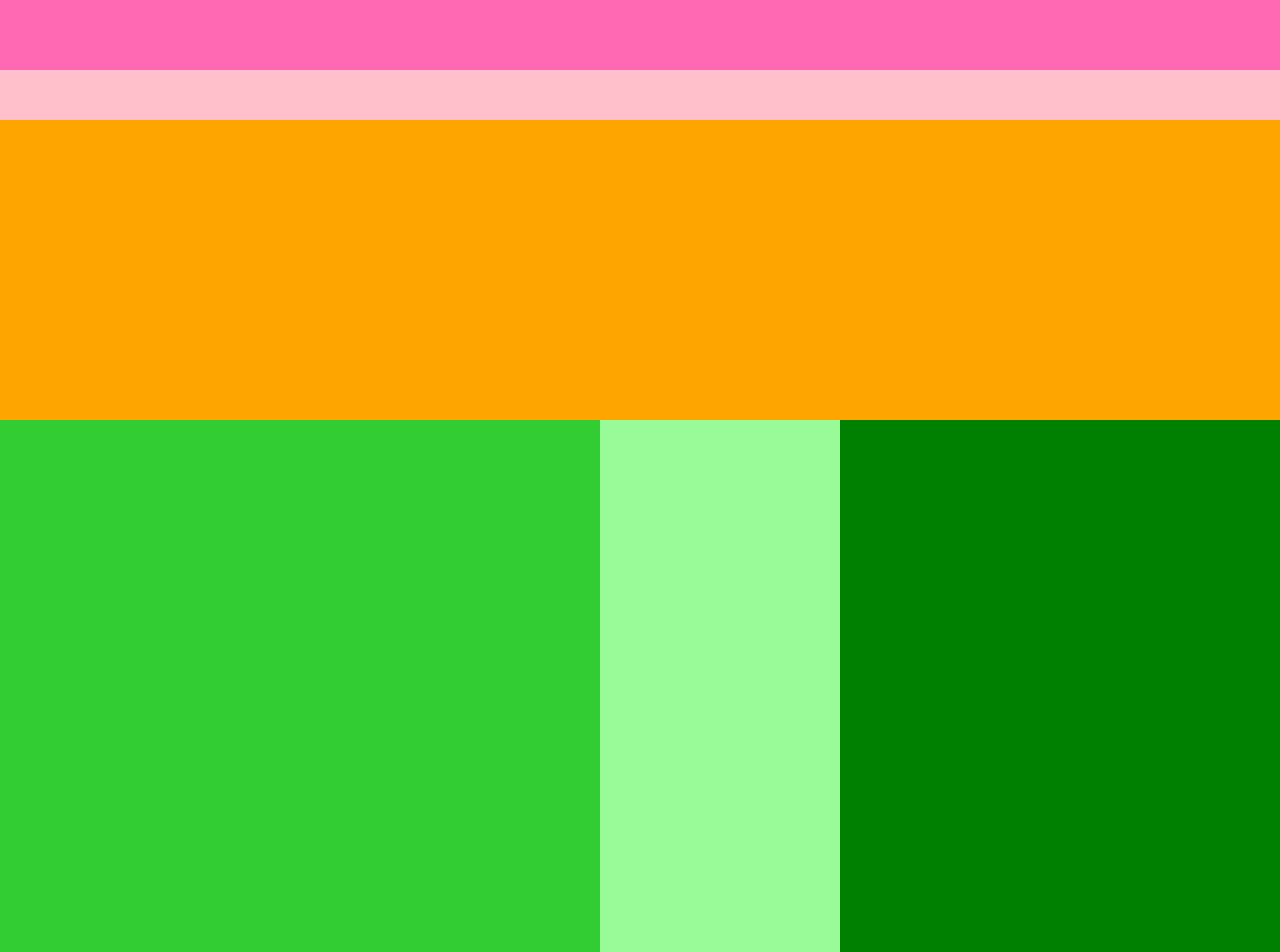
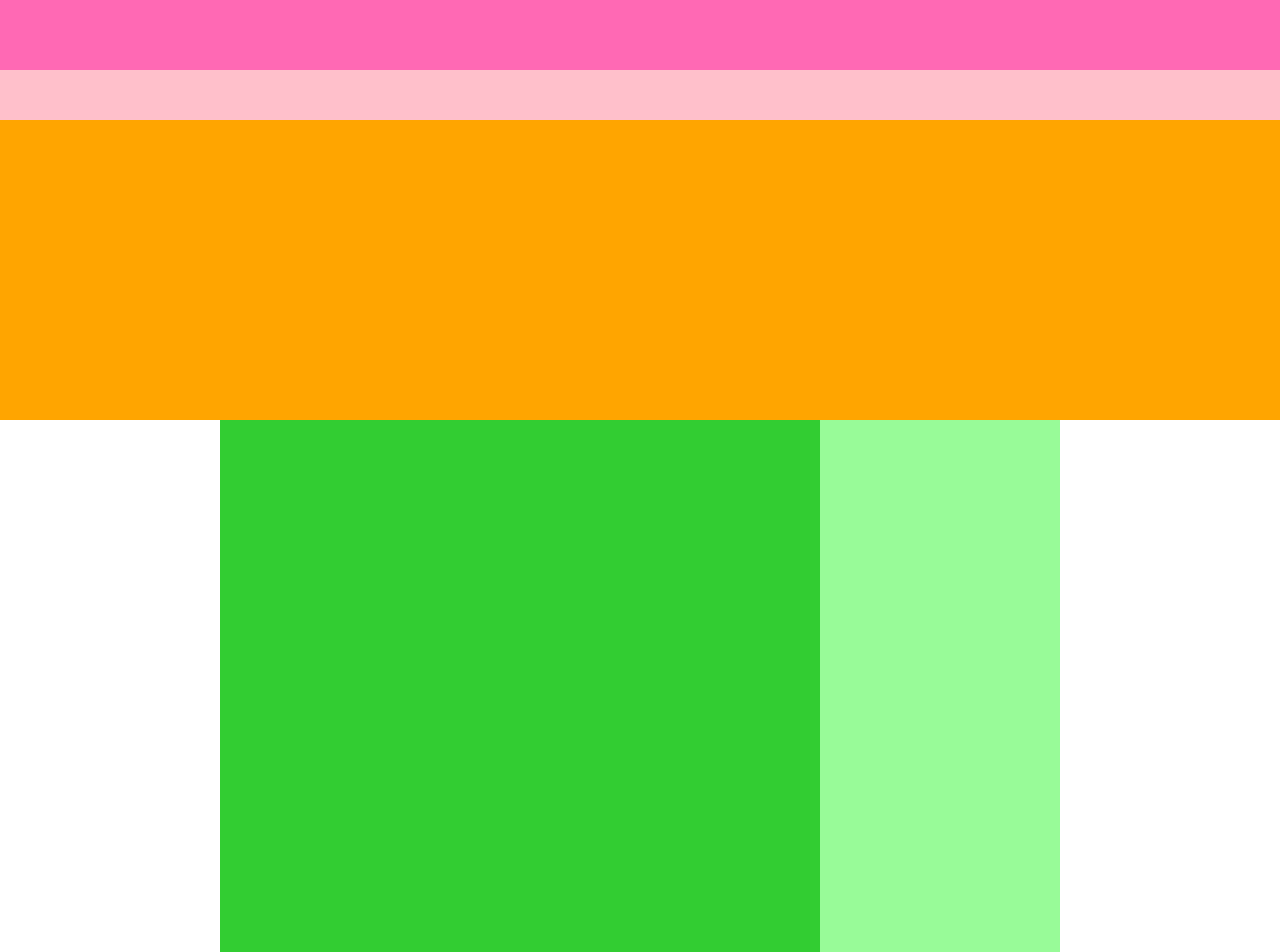
Before and after one commit to Ayachicken/caravan_view, a plain HTML site: page index.html in a window 1280 px wide. Shown: the top 952 px of the page. Drawn offline with Linux system fonts and the light colour scheme.

Commit message:
入れ子の作成（完成版）

```diff
--- a/style.css
+++ b/style.css
@@ -41,21 +41,21 @@
 }
 
 .main{
-	width: 100%;
-	/*height: 1400px;*/
+	width: 840px;
 	background-color: green;
+	margin: 0 auto;
 }
 
 .blog{
 	width: 600px;
-	height: 600px;
+	height: 1400px;
 	background-color: limegreen;
 	float: left;
 }
 
 .sidebar{
 	width: 240px;
-	height: 600px;
+	height: 1400px;
 	background-color: palegreen;
 	float: left;
 }
```
